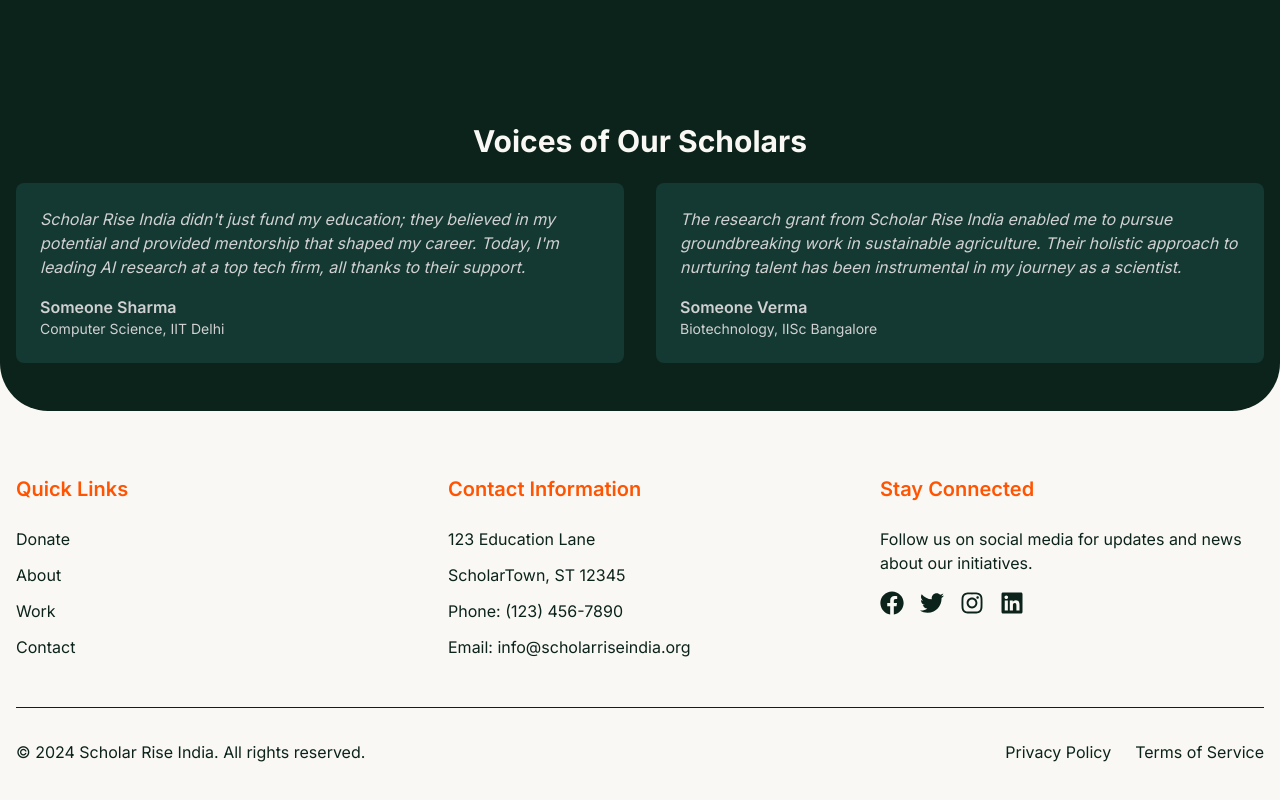
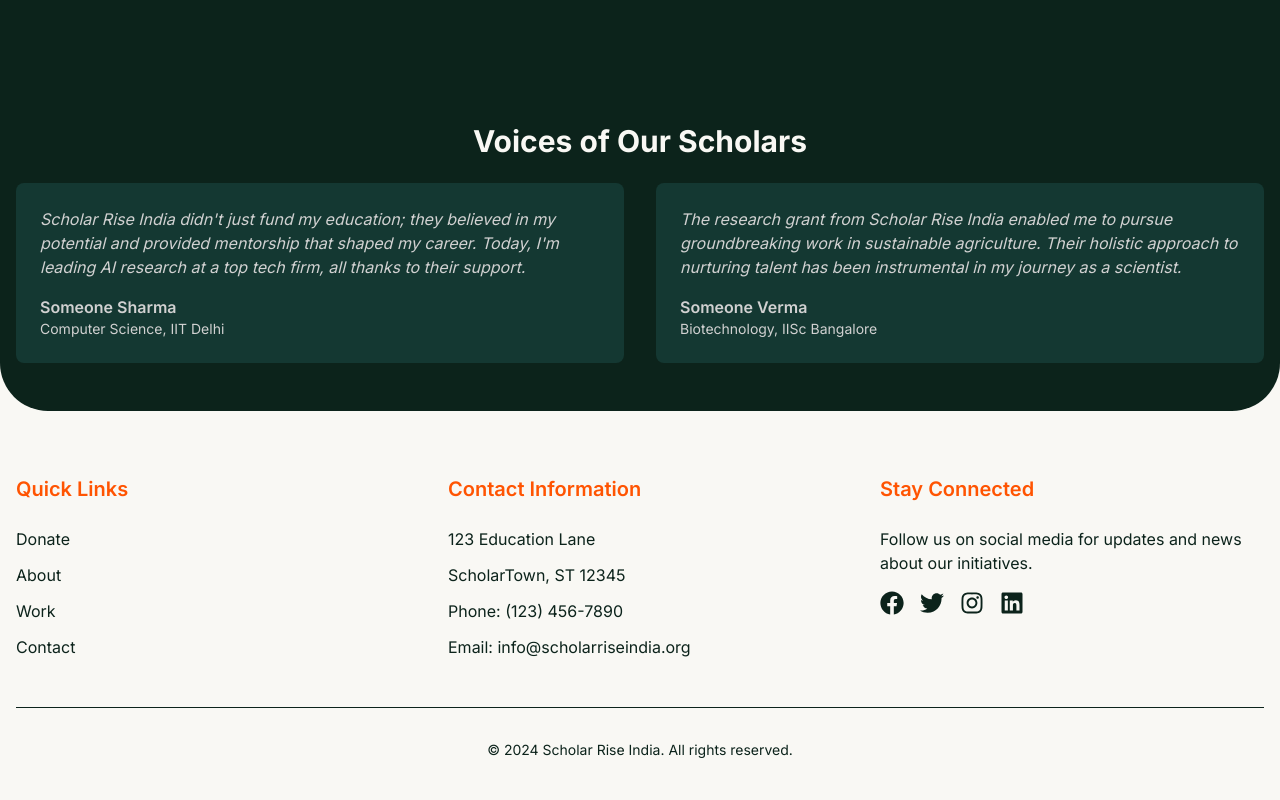
Before and after one commit to adistrim/scholarrise, a Next.js app: page / in a window 1280 px wide. Shown: the part 1224-2024 px from the top of the page. Built offline with nearby package versions, Linux system fonts and the light colour scheme; a web font is replaced by a local one.

Commit message:
updated footer

```diff
--- a/components/Footer.js
+++ b/components/Footer.js
@@ -67,18 +67,12 @@ const Footer = () => {
         </div>
 
         <motion.div
-          className="border-t border-[#0C231B] pt-8 flex flex-col md:flex-row justify-between items-center"
+          className="border-t border-[#0C231B] pt-8 flex items-center justify-center"
           initial={{ opacity: 0, y: 20 }}
           animate={{ opacity: 1, y: 0 }}
           transition={{ duration: 0.5, delay: 0.6 }}
         >
-          <p>&copy; {new Date().getFullYear()} Scholar Rise India. All rights reserved.</p>
-          <nav className="mt-4 md:mt-0">
-            <ul className="flex space-x-6">
-              <li><a href="#" className="hover:text-[#FF5402] transition duration-300">Privacy Policy</a></li>
-              <li><a href="#" className="hover:text-[#FF5402] transition duration-300">Terms of Service</a></li>
-            </ul>
-          </nav>
+          <p className='text-sm'>&copy; {new Date().getFullYear()} Scholar Rise India. All rights reserved.</p>
         </motion.div>
       </div>
     </footer>
```
